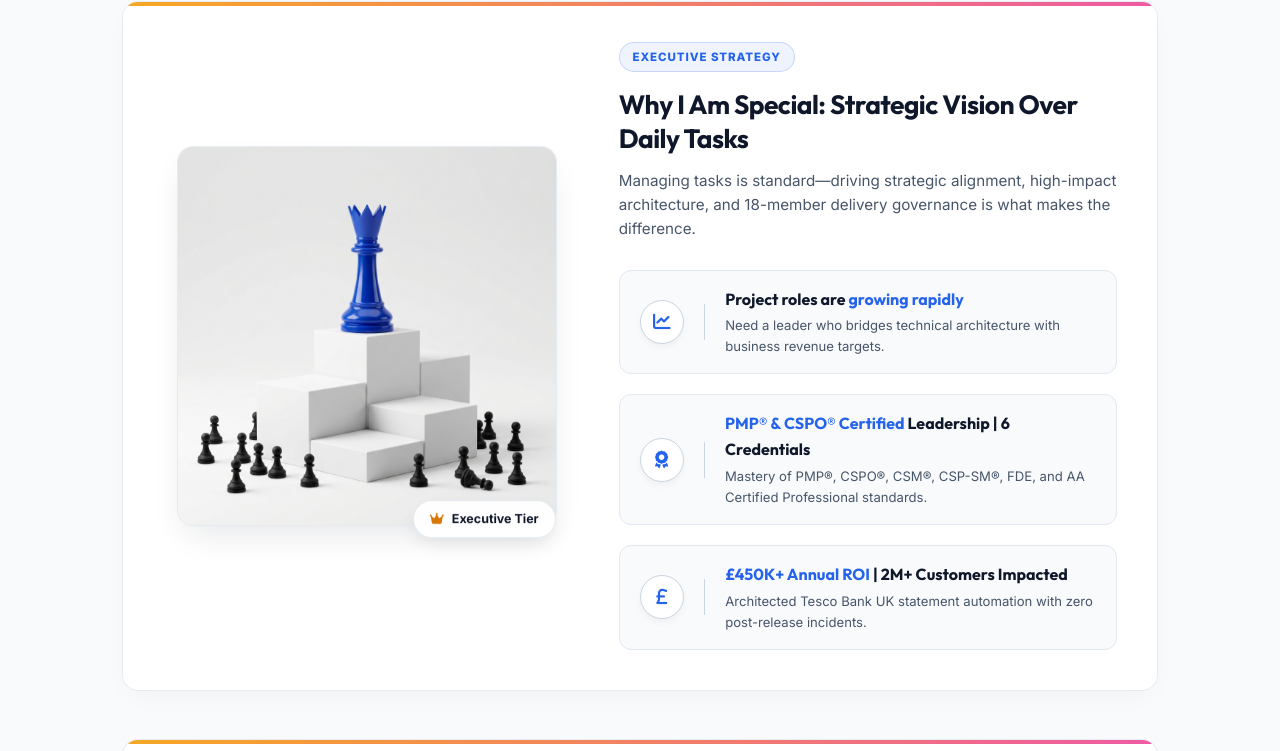
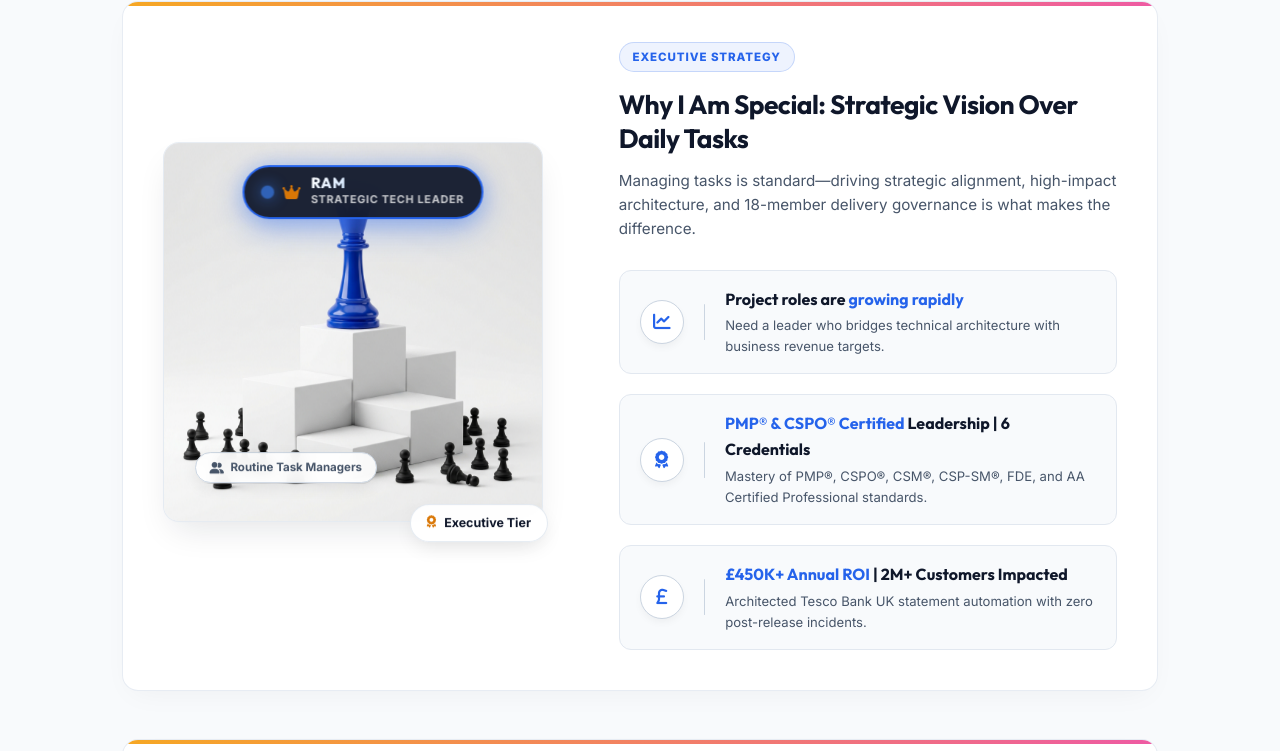
Before and after one commit to ramjiram42/visual-resume, a plain HTML site: page index.html in a window 1280 px wide. Shown: the part 1180-1931 px from the top of the page. Drawn offline with Linux system fonts and the light colour scheme.

Commit message:
feat(design): add RAM animated strategic leader badge to 3D chess graphic and fix nav links gap

```diff
--- a/index.html
+++ b/index.html
@@ -143,8 +143,24 @@
                         <div class="special-graphic-col">
                             <div class="graphic-3d-wrapper float-animation">
                                 <img src="why_choose_me_leadership.png" alt="Strategic Leadership 3D Visual" class="special-3d-img">
+
+                                <!-- Animated Floating Badge pointing to the Blue King as RAM -->
+                                <div class="ram-king-badge">
+                                    <span class="pulse-dot-blue"></span>
+                                    <i class="fa-solid fa-crown color-gold"></i>
+                                    <div class="ram-badge-text">
+                                        <span class="ram-name">RAM</span>
+                                        <span class="ram-role">Strategic Tech Leader</span>
+                                    </div>
+                                </div>
+
+                                <!-- Pawns Base Tag -->
+                                <div class="pawns-label-tag">
+                                    <i class="fa-solid fa-user-group"></i> Routine Task Managers
+                                </div>
+
                                 <div class="graphic-floating-chip">
-                                    <i class="fa-solid fa-crown color-gold"></i> Executive Tier
+                                    <i class="fa-solid fa-award color-gold"></i> Executive Tier
                                 </div>
                             </div>
                         </div>
--- a/style.css
+++ b/style.css
@@ -194,6 +194,8 @@ a {
 .nav-links-hertz {
     display: flex;
     list-style: none;
+    gap: 1.25rem;
+    align-items: center;
     font-size: 0.8rem;
     font-weight: 700;
     text-transform: uppercase;
@@ -2037,3 +2039,106 @@ a {
         gap: 2.5rem;
     }
 }
+
+/* ==========================================================================
+   RAM KING ANIMATED 3D BADGE STYLES
+   ========================================================================== */
+.graphic-3d-wrapper {
+    position: relative;
+    display: inline-block;
+    width: 100%;
+    max-width: 400px;
+}
+
+.ram-king-badge {
+    position: absolute;
+    top: 6%;
+    left: 50%;
+    transform: translateX(-50%);
+    background: rgba(15, 23, 42, 0.94);
+    backdrop-filter: blur(14px);
+    -webkit-backdrop-filter: blur(14px);
+    border: 2px solid #2563eb;
+    border-radius: 50px;
+    padding: 0.5rem 1.1rem;
+    display: flex;
+    align-items: center;
+    gap: 0.65rem;
+    box-shadow: 0 10px 30px rgba(37, 99, 235, 0.4), 0 0 20px rgba(37, 99, 235, 0.2);
+    z-index: 10;
+    white-space: nowrap;
+    animation: kingFloatGlow 3.5s ease-in-out infinite;
+}
+
+.pulse-dot-blue {
+    width: 10px;
+    height: 10px;
+    min-width: 10px;
+    background: #3b82f6;
+    border-radius: 50%;
+    box-shadow: 0 0 12px #3b82f6;
+    animation: pulseBlueDot 1.5s infinite;
+}
+
+@keyframes pulseBlueDot {
+    0%, 100% { transform: scale(1); opacity: 1; }
+    50% { transform: scale(1.5); opacity: 0.5; }
+}
+
+.ram-badge-text {
+    display: flex;
+    flex-direction: column;
+    text-align: left;
+}
+
+.ram-name {
+    font-family: 'Outfit', sans-serif;
+    font-size: 0.92rem;
+    font-weight: 900;
+    color: #ffffff;
+    letter-spacing: 0.05em;
+    line-height: 1.1;
+    background: linear-gradient(135deg, #ffffff 0%, #60a5fa 100%);
+    -webkit-background-clip: text;
+    -webkit-text-fill-color: transparent;
+}
+
+.ram-role {
+    font-family: 'Inter', sans-serif;
+    font-size: 0.68rem;
+    font-weight: 700;
+    color: rgba(255, 255, 255, 0.75);
+    text-transform: uppercase;
+    letter-spacing: 0.06em;
+}
+
+.pawns-label-tag {
+    position: absolute;
+    bottom: 12%;
+    left: 8%;
+    background: rgba(255, 255, 255, 0.92);
+    backdrop-filter: blur(8px);
+    border: 1px solid #cbd5e1;
+    border-radius: 50px;
+    padding: 0.35rem 0.85rem;
+    font-family: 'Inter', sans-serif;
+    font-size: 0.72rem;
+    font-weight: 700;
+    color: #475569;
+    box-shadow: 0 4px 15px rgba(0, 0, 0, 0.08);
+    display: flex;
+    align-items: center;
+    gap: 0.4rem;
+    z-index: 5;
+}
+
+@keyframes kingFloatGlow {
+    0%, 100% {
+        transform: translateX(-50%) translateY(0px);
+        box-shadow: 0 10px 30px rgba(37, 99, 235, 0.4), 0 0 20px rgba(37, 99, 235, 0.2);
+    }
+    50% {
+        transform: translateX(-50%) translateY(-8px);
+        box-shadow: 0 18px 40px rgba(37, 99, 235, 0.6), 0 0 30px rgba(37, 99, 235, 0.4);
+    }
+}
```
